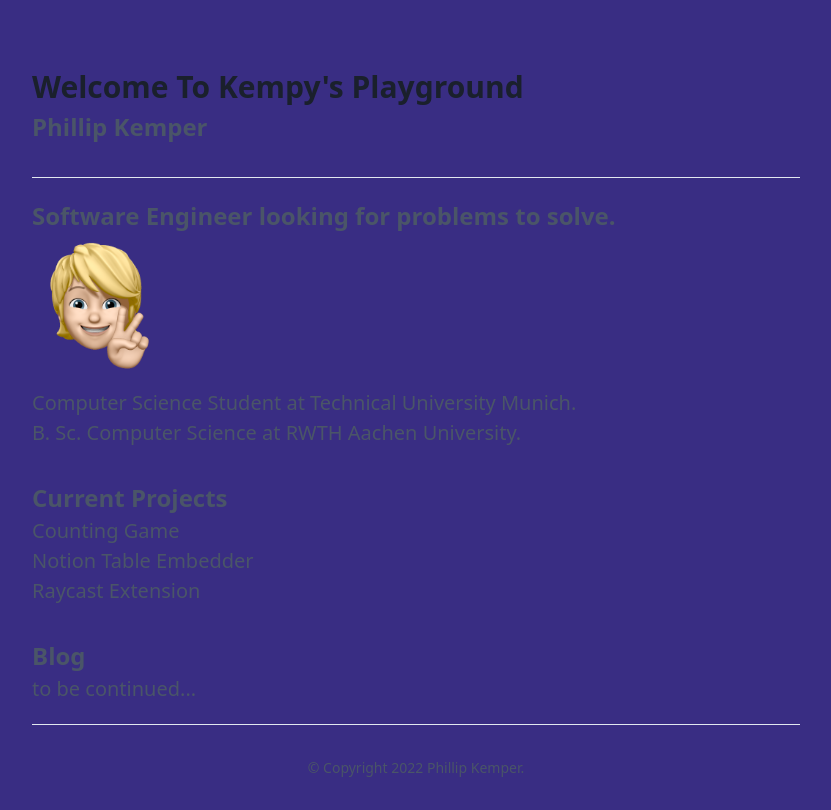
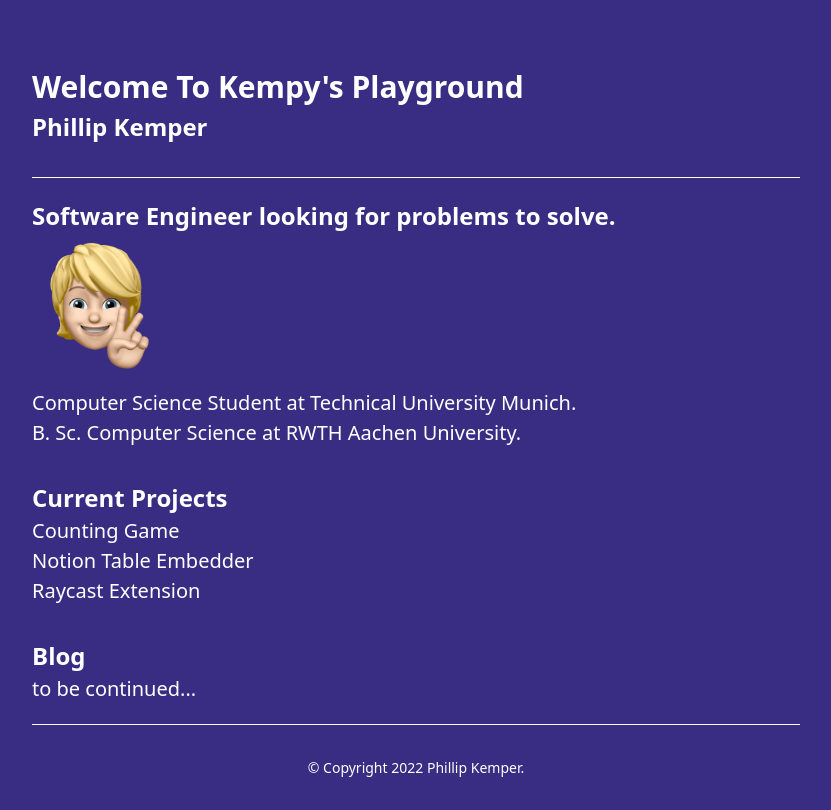
Before and after one commit to Phillip-Kemper/kempy-web, a Next.js app in the folder client/: page / in a window 1280 px wide. Shown: the whole page, without its empty margins (224-1055 px from the left). Built offline with nearby package versions, Linux system fonts and the light colour scheme.

Commit message:
default text white

```diff
--- a/client/src/pages/_document.tsx
+++ b/client/src/pages/_document.tsx
@@ -9,7 +9,7 @@ class MyDocument extends Document {
         return (
             <Html lang={AppConfig.locale}>
                 <Head />
-                <body className="bg-background-default">
+                <body className="bg-background-default text-white">
                     <Main />
                     <NextScript />
                 </body>
--- a/client/src/templates/Main.tsx
+++ b/client/src/templates/Main.tsx
@@ -10,13 +10,13 @@ type IMainProps = {
 
 const Main = (props: IMainProps) => (
     <div>
-        <div className="w-full px-1 text-gray-700 antialiased">
+        <div className="w-full px-1 text-white antialiased">
             {props.meta}
 
             <div className="mx-auto max-w-screen-md">
-                <div className="border-b border-gray-300">
+                <div className="border-b border-white">
                     <div className="pt-16 pb-8">
-                        <div className="text-3xl font-bold text-gray-900">
+                        <div className="text-3xl font-bold text-white">
                             {AppConfig.title}
                         </div>
                         <div className="text-2xl font-bold">
@@ -27,7 +27,7 @@ const Main = (props: IMainProps) => (
 
                 <div className="content py-5 text-xl">{props.children}</div>
 
-                <div className="border-t border-gray-300 py-8 text-center text-sm">
+                <div className="border-t border-white py-8 text-center text-sm">
                     © Copyright {new Date().getFullYear()} {AppConfig.site_name}
                     .
                 </div>
```
